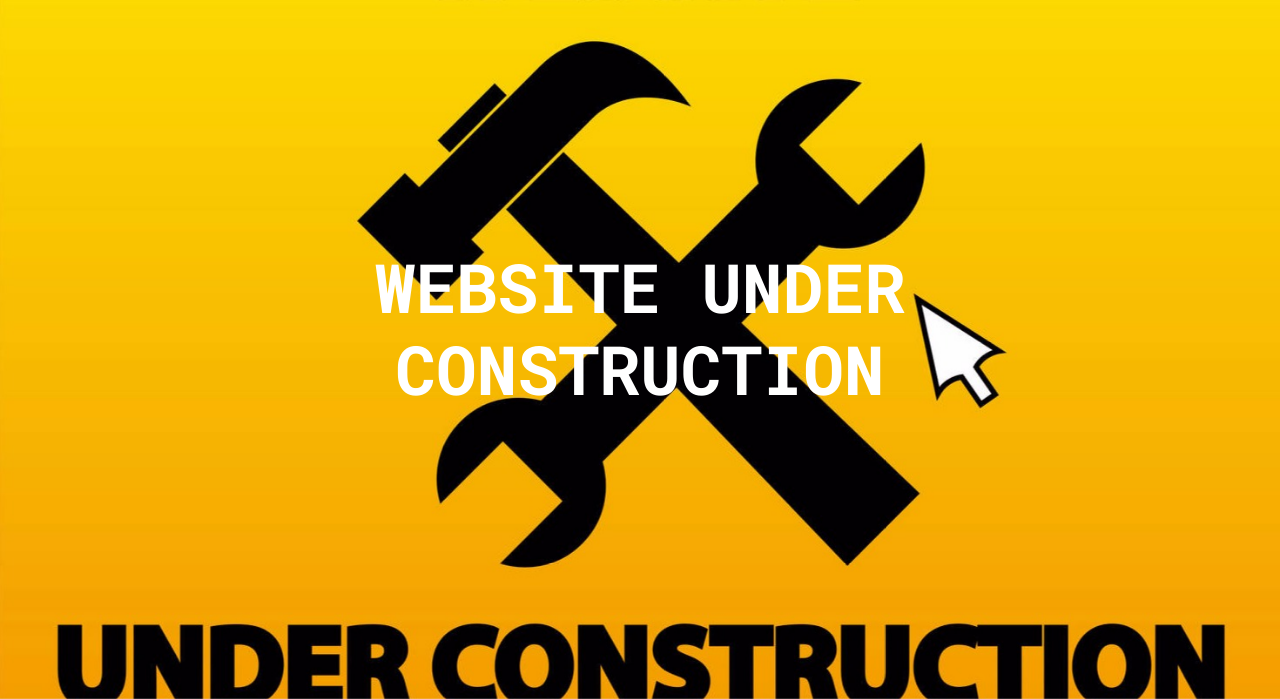
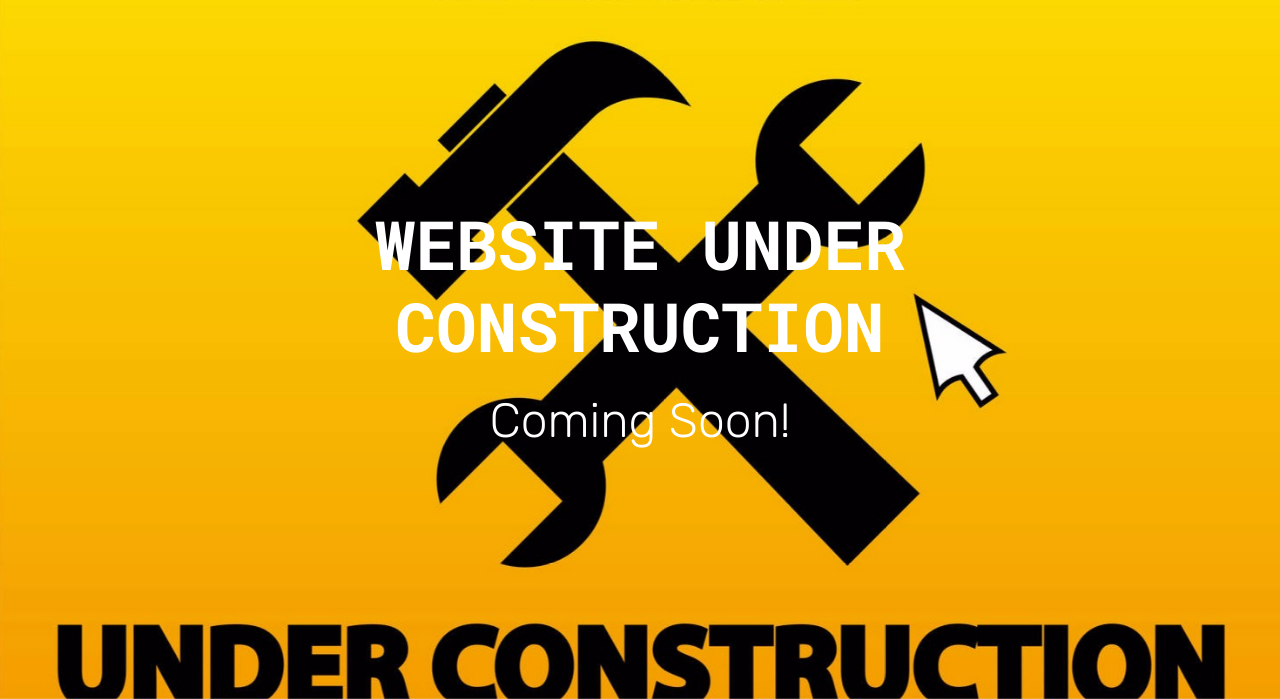
Before and after one commit to faith4iboro/agilesystemstech, a plain HTML site: page index.html in a window 1280 px wide. Shown: the part 101-800 px from the top of the page. Drawn offline with Linux system fonts and the light colour scheme; files whose address does not match are found by name.

Commit message:
create github pages

```diff
--- a/index.html
+++ b/index.html
@@ -71,7 +71,7 @@
     </nav>
 </section>
 
-<section class="engine"><a href="https://mobirise.info/n">free simple site templates</a></section><section class="header1 cid-rwNXczwFk5 mbr-fullscreen mbr-parallax-background" id="header1-4">
+<section class="engine"><a href="https://mobirise.info/b">how to create your own site for free</a></section><section class="header1 cid-rwNXczwFk5 mbr-fullscreen mbr-parallax-background" id="header1-4">
 
 
 
@@ -82,7 +82,7 @@
         <div class="row justify-content-md-center">
             <div class="mbr-white col-md-10">
                 <h1 class="mbr-section-title align-center mbr-bold pb-3 mbr-fonts-style display-1"><br>WEBSITE UNDER CONSTRUCTION</h1>
-
+                <h3 class="mbr-section-subtitle align-center mbr-light pb-3 mbr-fonts-style display-2">Coming Soon!</h3>
 
 
             </div>
```
Also changed, not shown: 1 other file.
